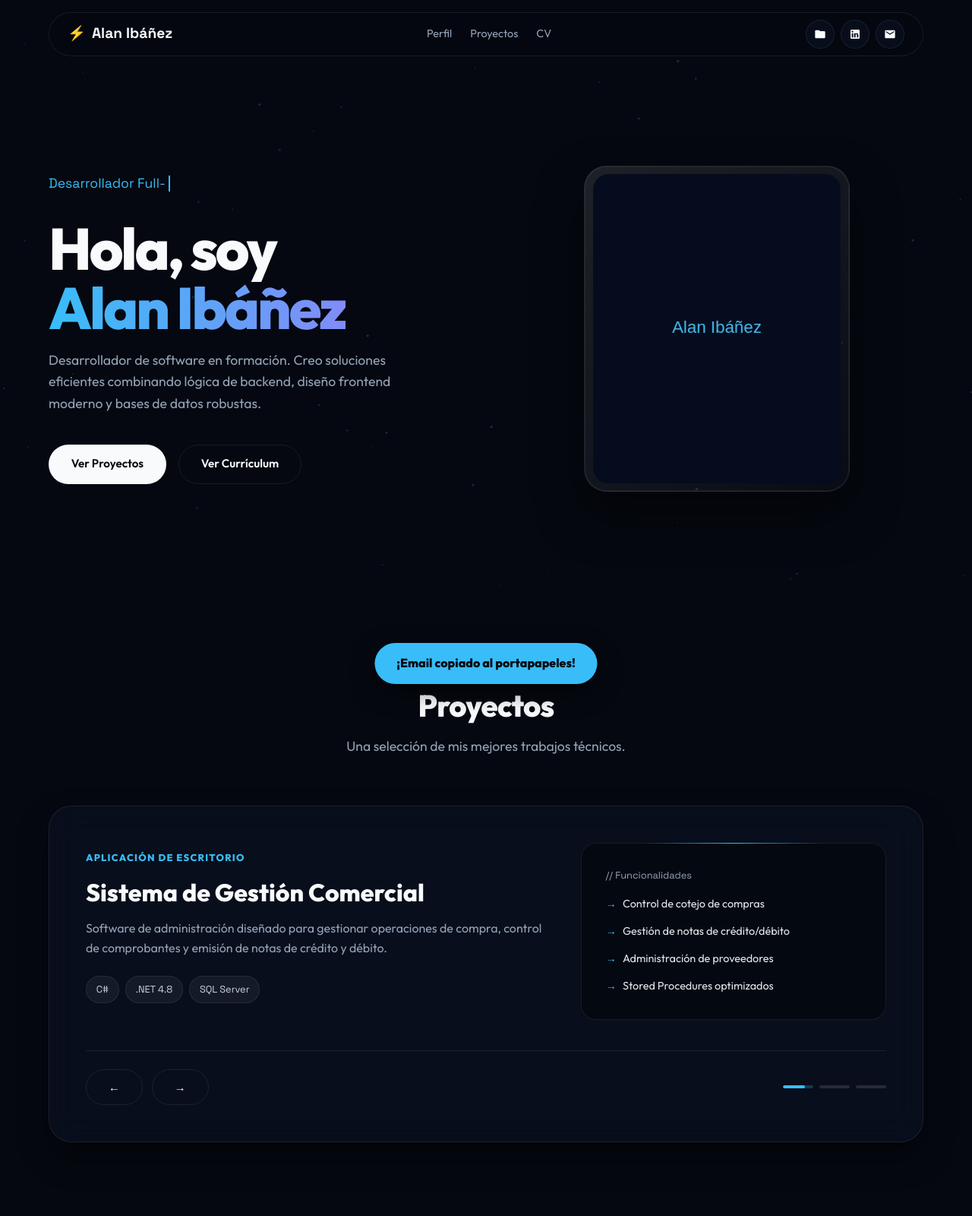
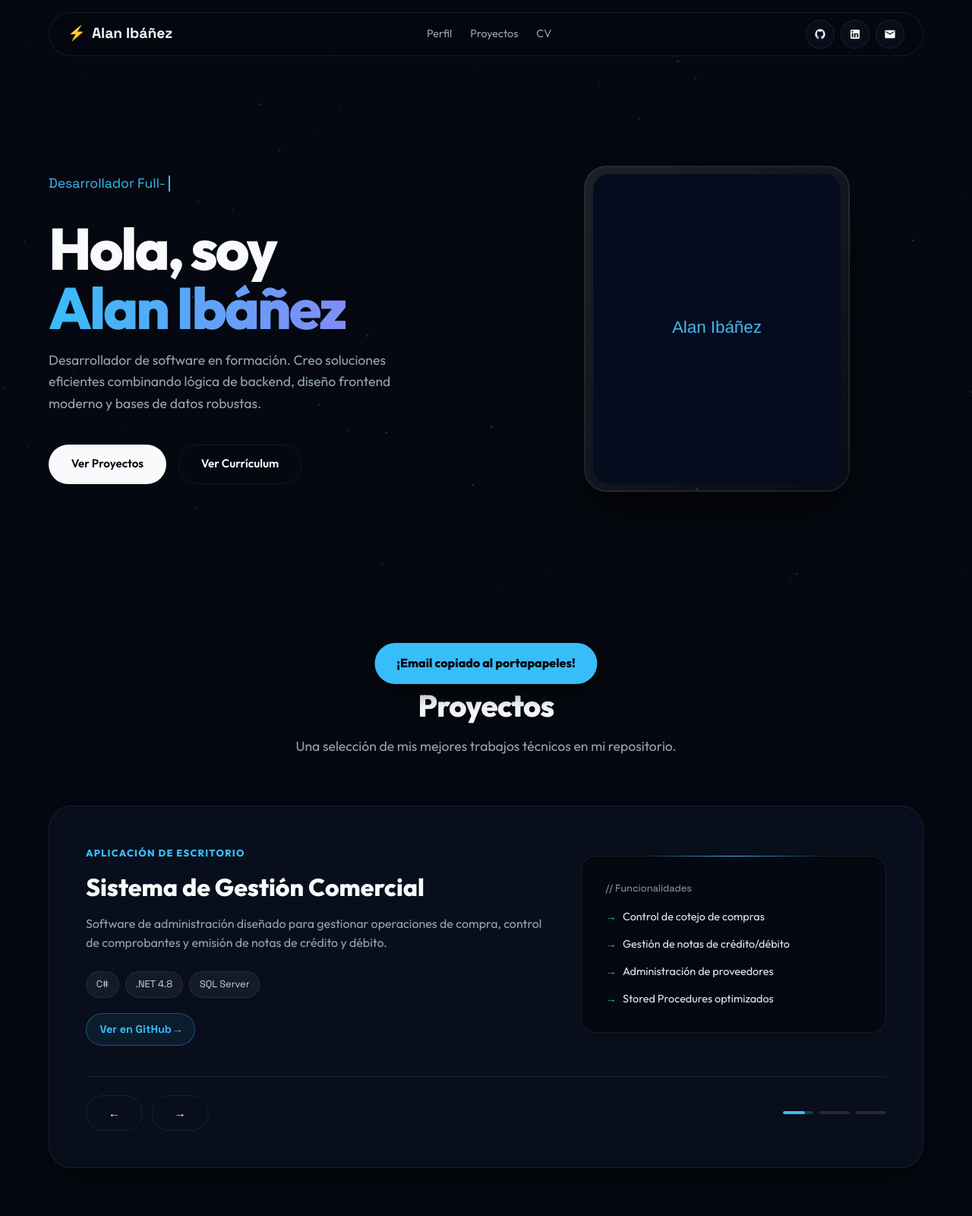
Before and after one commit to ibanezalan034/Portafolio-Alan, a plain HTML site: page portafolio_alan.html in a window 1280 px wide. Shown: the top 1600 px of the page at 76% size. Drawn offline with Linux system fonts and the light colour scheme.

Commit message:
Update portafolio_alan.html

```diff
--- a/portafolio_alan.html
+++ b/portafolio_alan.html
@@ -37,12 +37,11 @@
       overflow-x: hidden;
     }
 
-    /* Cursor personalizado solo en dispositivos con puntero fino */
     .cursor, .cursor-follower { display: none; }
 
     @media (hover: hover) and (pointer: fine) {
       body { cursor: none; }
-      a, button, .btn, .indicator, .copy-btn, .icon-btn { cursor: none; }
+      a, button, .btn, .indicator, .copy-btn, .icon-btn, .project-link { cursor: none; }
 
       .cursor {
         display: block;
@@ -75,7 +74,6 @@
       }
     }
 
-    /* Fondo de partículas */
     #particles-canvas {
       position: fixed;
       inset: 0;
@@ -86,7 +84,6 @@
       pointer-events: none;
     }
 
-    /* Header flotante */
     header {
       position: fixed;
       top: 1rem;
@@ -160,7 +157,6 @@
       outline: none;
     }
 
-    /* Hero */
     .hero {
       min-height: 100vh;
       display: grid;
@@ -232,7 +228,6 @@
       outline: none;
     }
 
-    /* Foto 3D tilt */
     .photo-wrapper { perspective: 1000px; display: flex; justify-content: center; }
     .profile-card {
       width: 100%;
@@ -257,7 +252,6 @@
     }
     .profile-card:hover img { filter: grayscale(0%) contrast(110%); }
 
-    /* Secciones */
     section { max-width: 1200px; margin: 0 auto; padding: 6rem 1.5rem; }
     .section-header { margin-bottom: 4rem; text-align: center; }
     .section-header h2 { font-size: 2.5rem; font-weight: 800; letter-spacing: -0.02em; margin-bottom: 0.5rem; }
@@ -266,7 +260,6 @@
     .reveal { opacity: 0; transform: translateY(32px); transition: opacity 0.7s ease, transform 0.7s ease; }
     .reveal.active { opacity: 1; transform: translateY(0); }
 
-    /* Carrusel */
     .carousel {
       background: var(--surface);
       border: 1px solid var(--border);
@@ -302,7 +295,7 @@
     }
     .slide h3 { font-size: 2rem; margin-bottom: 1rem; line-height: 1.2; }
     .slide p { color: var(--muted); margin-bottom: 1.5rem; font-size: 1rem; }
-    .tags { display: flex; flex-wrap: wrap; gap: 0.5rem; margin-bottom: 1rem; }
+    .tags { display: flex; flex-wrap: wrap; gap: 0.5rem; margin-bottom: 1.25rem; }
     .tag {
       background: rgba(255,255,255,0.05);
       border: 1px solid var(--border);
@@ -311,6 +304,27 @@
       font-size: 0.8rem;
       font-family: var(--font-alt);
       color: #cbd5e1;
+    }
+    .project-link {
+      display: inline-flex;
+      align-items: center;
+      gap: 0.5rem;
+      color: var(--primary);
+      text-decoration: none;
+      font-family: var(--font-alt);
+      font-size: 0.9rem;
+      font-weight: 700;
+      padding: 0.55rem 1.1rem;
+      border-radius: 100px;
+      border: 1px solid rgba(56, 189, 248, 0.35);
+      background: rgba(56, 189, 248, 0.08);
+      transition: all 0.25s ease;
+    }
+    .project-link:hover, .project-link:focus-visible {
+      background: var(--primary);
+      color: var(--bg);
+      transform: translateY(-2px);
+      outline: none;
     }
     .slide-preview {
       background: rgba(0,0,0,0.4);
@@ -368,7 +382,6 @@
     .carousel.paused .indicator.active::after { animation-play-state: paused; }
     @keyframes progress { from { width: 0%; } to { width: 100%; } }
 
-    /* CV */
     .cv-paper {
       background: #fff;
       color: #0f172a;
@@ -407,7 +420,6 @@
     .cv-section ul { padding-left: 1rem; }
     .cv-section strong { color: #0f172a; }
 
-    /* Contacto */
     .contact-box {
       background: linear-gradient(135deg, rgba(56,189,248,0.1), rgba(129,140,248,0.05));
       border: 1px solid var(--border);
@@ -510,8 +522,8 @@
         <a href="#cv">CV</a>
       </nav>
       <div style="display:flex; gap:0.5rem;">
-        <a href="#proyectos" class="icon-btn" title="Ver mis proyectos" aria-label="Proyectos">
-          <svg width="16" height="16" viewBox="0 0 24 24" fill="currentColor"><path d="M10 4H4C2.9 4 2 4.9 2 6V18C2 19.1 2.9 20 4 20H20C21.1 20 22 19.1 22 18V8C22 6.9 21.1 6 20 6H12L10 4Z"/></svg>
+        <a href="https://github.com/Ibanezalan034/Portafolio-Alan" target="_blank" rel="noopener noreferrer" class="icon-btn" title="Mi repositorio en GitHub" aria-label="GitHub">
+          <svg width="16" height="16" viewBox="0 0 24 24" fill="currentColor"><path d="M12 2A10 10 0 0 0 2 12c0 4.42 2.87 8.17 6.84 9.5.5.08.66-.23.66-.5v-1.69c-2.77.6-3.36-1.34-3.36-1.34-.46-1.16-1.11-1.47-1.11-1.47-.91-.62.07-.6.07-.6 1 .07 1.53 1.03 1.53 1.03.87 1.52 2.34 1.07 2.91.83.09-.65.35-1.09.63-1.34-2.22-.25-4.55-1.11-4.55-4.92 0-1.11.38-2 1.03-2.71-.1-.25-.45-1.29.1-2.64 0 0 .84-.27 2.75 1.02.79-.22 1.65-.33 2.5-.33.85 0 1.71.11 2.5.33 1.91-1.29 2.75-1.02 2.75-1.02.55 1.35.2 2.39.1 2.64.65.71 1.03 1.6 1.03 2.71 0 3.82-2.34 4.66-4.57 4.91.36.31.69.92.69 1.85V21c0 .27.16.59.67.5C19.14 20.16 22 16.42 22 12A10 10 0 0 0 12 2Z"/></svg>
         </a>
         <a href="https://www.linkedin.com/in/alan-ibañez-409024385" target="_blank" rel="noopener noreferrer" class="icon-btn" title="Mi LinkedIn" aria-label="LinkedIn">
           <svg width="16" height="16" viewBox="0 0 24 24" fill="currentColor"><path d="M19 3A2 2 0 0 1 21 5V19A2 2 0 0 1 19 21H5A2 2 0 0 1 3 19V5A2 2 0 0 1 5 3H19M18.5 18.5V13.2A3.26 3.26 0 0 0 15.24 9.94C14.39 9.94 13.4 10.46 12.92 11.24V10.13H10.13V18.5H12.92V13.57C12.92 12.8 13.54 12.17 14.31 12.17A1.4 1.4 0 0 1 15.71 13.57V18.5H18.5M6.88 8.56A1.68 1.68 0 0 0 8.56 6.88C8.56 5.95 7.81 5.19 6.88 5.19A1.69 1.69 0 0 0 5.19 6.88C5.19 7.81 5.95 8.56 6.88 8.56M8.27 18.5V10.13H5.5V18.5H8.27Z"/></svg>
@@ -550,7 +562,7 @@
     <section id="proyectos" class="reveal">
       <div class="section-header">
         <h2>Proyectos</h2>
-        <p>Una selección de mis mejores trabajos técnicos.</p>
+        <p>Una selección de mis mejores trabajos técnicos en mi repositorio.</p>
       </div>
 
       <div class="carousel" id="mainCarousel" aria-roledescription="carrusel">
@@ -566,6 +578,9 @@
                   <span class="tag">.NET 4.8</span>
                   <span class="tag">SQL Server</span>
                 </div>
+                <a href="https://github.com/Ibanezalan034/Portafolio-Alan/tree/main/proyectos/sistema-gestion-comercial" target="_blank" rel="noopener noreferrer" class="project-link">
+                  Ver en GitHub →
+                </a>
               </div>
               <div class="slide-preview">
                 <div class="preview-badge">// Funcionalidades</div>
@@ -589,6 +604,9 @@
                   <span class="tag">SQL</span>
                   <span class="tag">CSS3</span>
                 </div>
+                <a href="https://github.com/Ibanezalan034/Portafolio-Alan/tree/main/proyectos/neocommerce" target="_blank" rel="noopener noreferrer" class="project-link">
+                  Ver en GitHub →
+                </a>
               </div>
               <div class="slide-preview">
                 <div class="preview-badge">// Funcionalidades</div>
@@ -611,6 +629,9 @@
                   <span class="tag">CSS3</span>
                   <span class="tag">JavaScript</span>
                 </div>
+                <a href="https://github.com/Ibanezalan034/Portafolio-Alan/tree/main/proyectos/portal-mundiales" target="_blank" rel="noopener noreferrer" class="project-link">
+                  Ver en GitHub →
+                </a>
               </div>
               <div class="slide-preview">
                 <div class="preview-badge">// Funcionalidades</div>
@@ -658,7 +679,7 @@
           <div>
             <div class="cv-section">
               <h4>Educación</h4>
-              <p><strong>Técnica N° 7</strong></p>
+              <p><strong>E.E.S.T. N° 7 de Banfield</strong></p>
               <p>Tecnicatura Secundaria en Desarrollo de Software</p>
               <p>Egreso: Diciembre 2026</p>
             </div>
@@ -711,7 +732,6 @@
   <script>
     const prefersReducedMotion = window.matchMedia('(prefers-reduced-motion: reduce)').matches;
 
-    // Cursor personalizado
     const cursor = document.querySelector('.cursor');
     const follower = document.querySelector('.cursor-follower');
     if (cursor && follower && window.matchMedia('(hover: hover) and (pointer: fine)').matches) {
@@ -734,13 +754,12 @@
       }
       requestAnimationFrame(animateFollower);
 
-      document.querySelectorAll('a, button, .btn, .indicator, .copy-btn, .icon-btn').forEach(el => {
+      document.querySelectorAll('a, button, .btn, .indicator, .copy-btn, .icon-btn, .project-link').forEach(el => {
         el.addEventListener('mouseenter', () => follower.classList.add('cursor-hover'));
         el.addEventListener('mouseleave', () => follower.classList.remove('cursor-hover'));
       });
     }
 
-    // Typing effect
     const typingText = document.getElementById('typing-text');
     const phrases = ["Desarrollador Full-Stack", "Técnico en Software", "Apasionado por el Código"];
     let phraseIndex = 0;
@@ -769,7 +788,6 @@
       setTimeout(type, 600);
     }
 
-    // 3D Tilt card
     const tiltCard = document.getElementById('tilt-card');
     const photoWrapper = document.querySelector('.photo-wrapper');
     if (tiltCard && photoWrapper && !prefersReducedMotion) {
@@ -786,7 +804,6 @@
       });
     }
 
-    // Partículas en canvas
     const canvas = document.getElementById('particles-canvas');
     const ctx = canvas.getContext('2d');
     let particlesArray = [];
@@ -852,7 +869,6 @@
       }
     });
 
-    // Carrusel con track deslizante
     const track = document.getElementById("slidesTrack");
     const slides = document.querySelectorAll("#slidesTrack .slide");
     const indicatorsContainer = document.getElementById("carouselIndicators");
@@ -916,7 +932,6 @@
       resetAutoPlay();
     });
 
-    // Swipe / Drag en carrusel
     let isDragging = false;
     let startX = 0;
     let deltaX = 0;
@@ -926,7 +941,7 @@
     }
 
     function dragStart(e) {
-      if (e.target.closest('button')) return;
+      if (e.target.closest('button, a')) return;
       isDragging = true;
       startX = getClientX(e);
       deltaX = 0;
@@ -969,7 +984,6 @@
 
     startAutoPlay();
 
-    // Reveal on scroll
     const revealElements = document.querySelectorAll('.reveal');
     if (prefersReducedMotion || !('IntersectionObserver' in window)) {
       revealElements.forEach(el => el.classList.add('active'));
@@ -985,7 +999,6 @@
       revealElements.forEach(el => revealObserver.observe(el));
     }
 
-    // Copiar email
     const copyBtn = document.getElementById('copyEmailBtn');
     const toast = document.getElementById('toast');
     let toastTimeout;
@@ -1016,7 +1029,6 @@
       }
     });
 
-    // Atajos de teclado solo cuando el carrusel está visible
     document.addEventListener("keydown", (e) => {
       const rect = carousel.getBoundingClientRect();
       const isVisible = rect.top < window.innerHeight && rect.bottom > 0;
```
